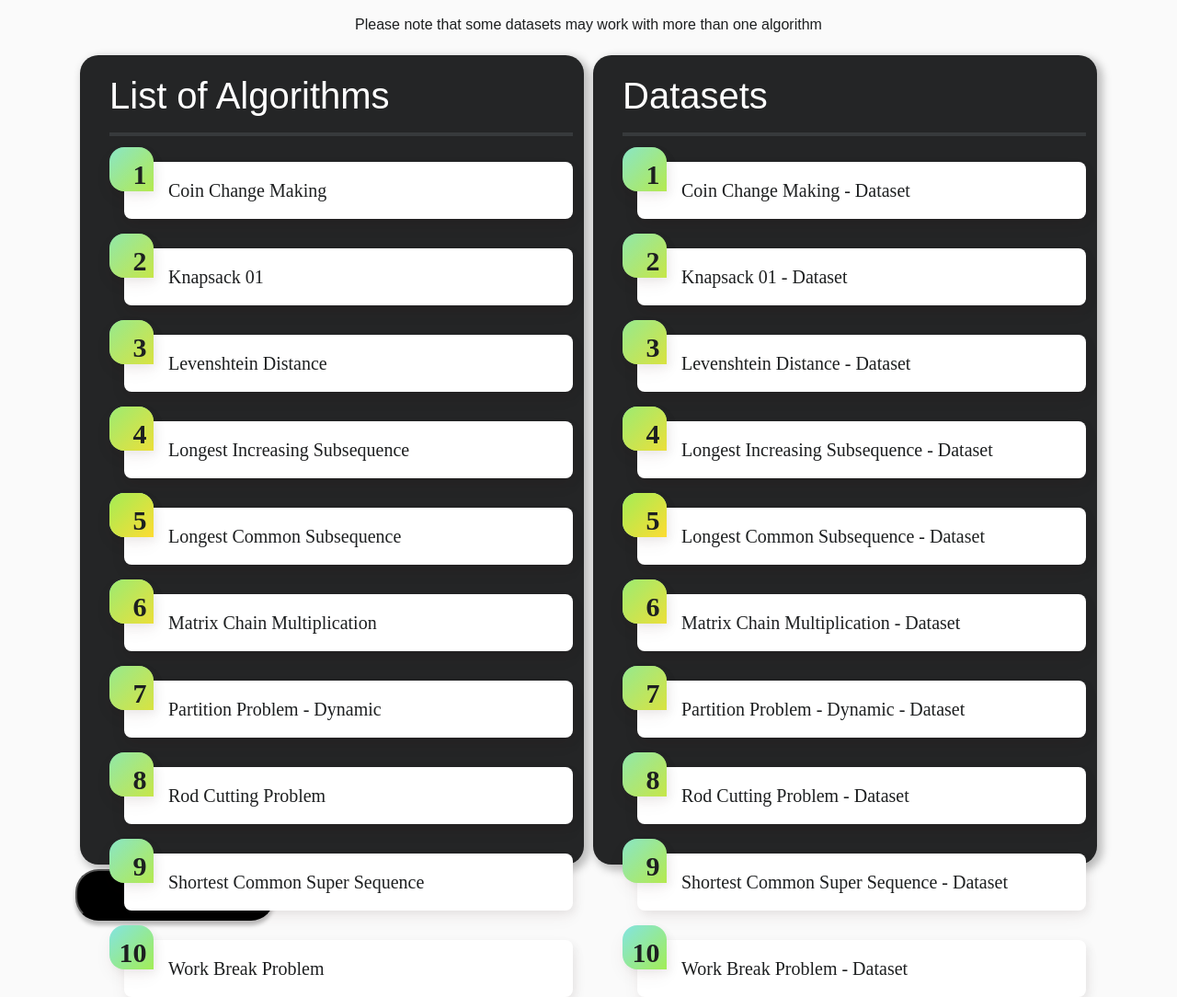
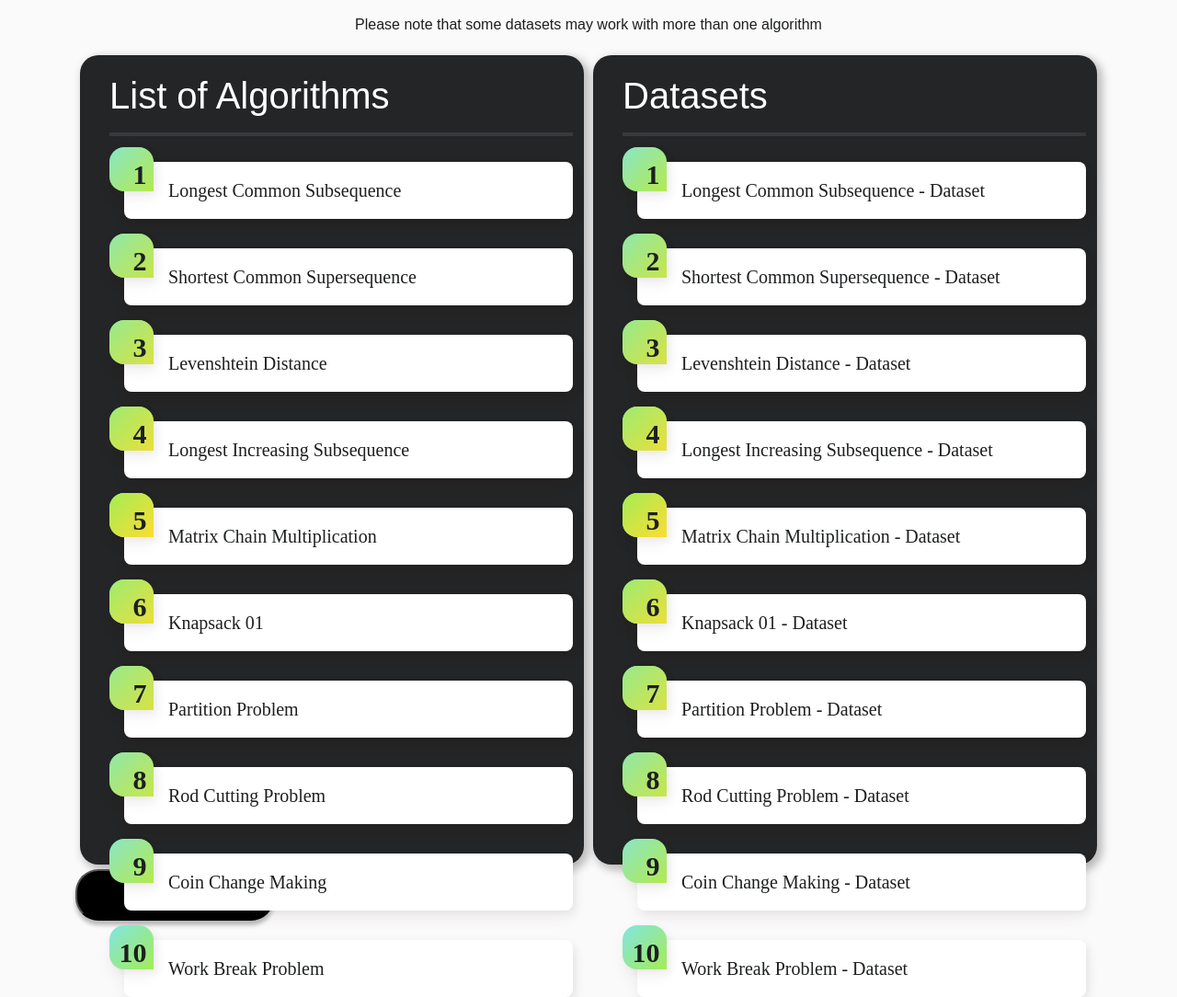
Before and after one commit to Rubix982/Algor, a Django app: page / in a window 1280 px wide. Shown: the part 183-1267 px from the top of the page at 92% size. Run offline with Django 3.2, Linux system fonts and the light colour scheme; some libraries are stand-ins or nearby versions.

Commit message:
fix list of items in views, append new result list in result.html, change styling in index.css

```diff
--- a/apps/base/static/base/css/index.css
+++ b/apps/base/static/base/css/index.css
@@ -8,7 +8,7 @@
 
 .result-box {
     background: #fafafa;
-    height: 140vh;
+    height: 150vh;
 }
 
 .result-box img {
@@ -85,6 +85,7 @@ ol.gradient-list {
     padding: 1rem 1rem 1rem 3rem;
     position: relative;
     cursor: pointer;
+    transition: width 0.5s, background 0.5s, color 0.5s, border-radius 0.5s;
 }
 
 ol.gradient-list>li::before, ol.gradient-list>li::after {
@@ -187,7 +188,7 @@ ol.gradient-list>li+li {
     color: white;
     box-shadow: 7px 7px 20px 4px rgba(0, 0, 0, 0.25);
     border-radius: 20px;
-    transition: width 0.75s, background 0.75s, color 0.75s;
+    transition: width 0.5s, background 0.5s, color 0.5s, border-radius 0.5s;
 }
 
 .test-case-box {
--- a/apps/base/templates/result.html
+++ b/apps/base/templates/result.html
@@ -18,8 +18,8 @@
 </div>
 <div>
     <div>
-        {% for result in listOfResults %}
-        <p>{{ result }}</p>
+        {% for result, time in listOfResults %}
+        <p>{{ result }} - {{ time }}s</p>
         {% endfor %}
     </div>
 </div>
--- a/apps/base/views.py
+++ b/apps/base/views.py
@@ -1,5 +1,6 @@
 """Views for the base app"""
 
+from apps.base.src.aux import handleAlgorithmWithDataset
 from django.shortcuts import render
 
 import sys
@@ -8,12 +9,11 @@ sys.path.append(f"{os.path.abspath(os.getcwd())}/source/")
 
 ''' Algorithm '''
 
-from apps.base.src.aux import handleAlgorithmWithDataset
 
 def home(request):
 
-    list_of_algorithms = ['Coin Change Making', 'Knapsack 01', 'Levenshtein Distance', 'Longest Increasing Subsequence', 'Longest Common Subsequence',
-                          'Matrix Chain Multiplication', 'Partition Problem - Dynamic', 'Rod Cutting Problem', 'Shortest Common Super Sequence', 'Work Break Problem']
+    list_of_algorithms = ['Longest Common Subsequence', 'Shortest Common Supersequence', 'Levenshtein Distance', 'Longest Increasing Subsequence', 'Matrix Chain Multiplication',
+                          'Knapsack 01', 'Partition Problem', 'Rod Cutting Problem', 'Coin Change Making', 'Work Break Problem']
 
     context = {}
     context['algorithms'] = list_of_algorithms
@@ -45,8 +45,9 @@ def about(request):
 def result(request, algorithm, dataset):
     ''' About result '''
 
-    result_list = handleAlgorithmWithDataset(algorithm, dataset)
-    print(f"Result is {result_list}, algorithm is {algorithm}, dataset is {dataset}")
+    result_list, total_time_taken = handleAlgorithmWithDataset(algorithm, dataset)
+
+    combined_lists = zip(result_list, total_time_taken)
 
     if result_list == []:
         result_list = [1, 2, 3, 4, 5, 6, 7, 8, 9, 10]
@@ -54,7 +55,7 @@ def result(request, algorithm, dataset):
     context = {
         "algorithm": algorithm,
         "dataset": dataset,
-        "listOfResults": result_list,
+        "listOfResults": combined_lists,
     }
 
     return render(request, 'result.html', context=context)
```
